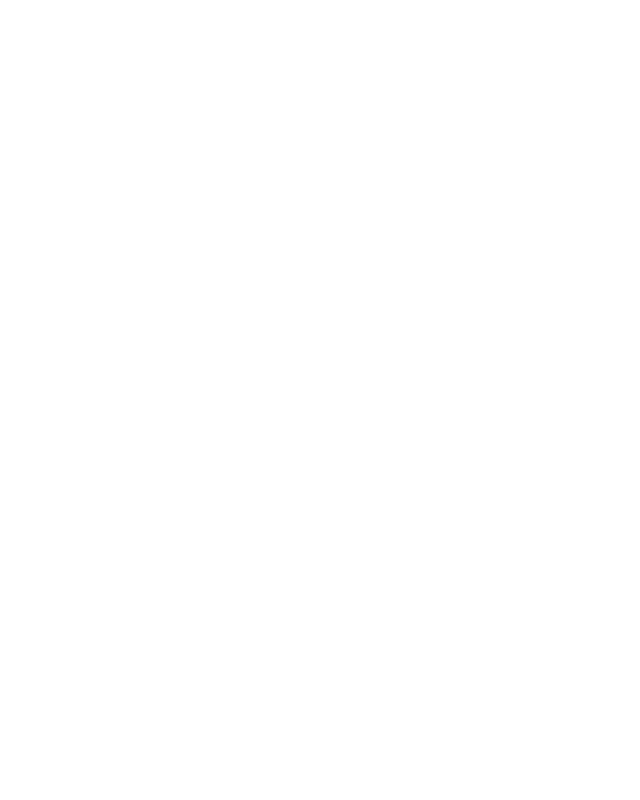
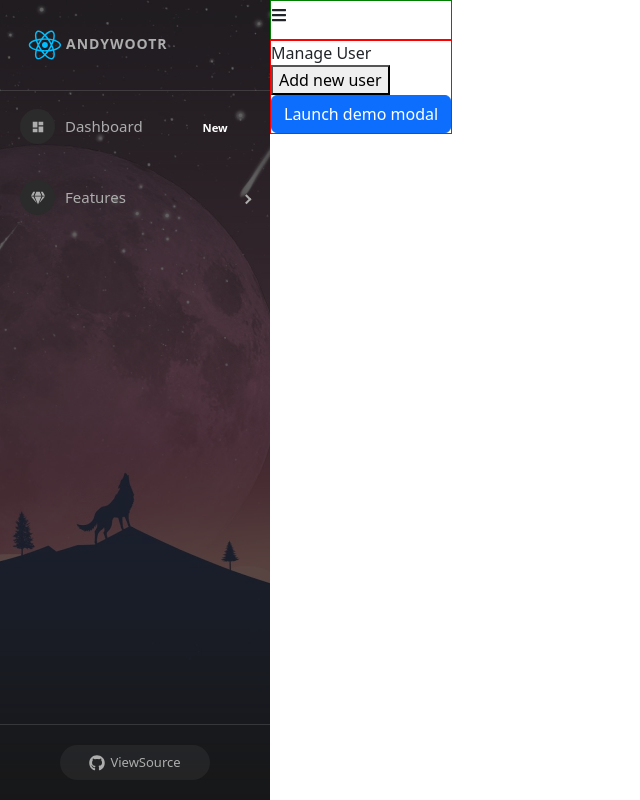
Before and after one commit to Anthony1821992/test-demo-react, a React (Create React App) app: page /admin/manage-users in a window 1280 px wide. Before the commit this address had no page. Shown: the whole page, without its empty margins (0-640 px from the left). Built offline with nearby package versions, Linux system fonts and the light colour scheme.

Commit message:
video 56

```diff
--- a/src/components/Admin/Admin.js
+++ b/src/components/Admin/Admin.js
@@ -2,6 +2,7 @@
 import "./Admin.scss";
 import React, { useState } from "react";
 import { FaBars } from "react-icons/fa";
+import { Outlet } from "react-router-dom";
 
 const Admin = (props) => {
   const [collapsed, setCollapsed] = useState(false);
@@ -13,12 +14,16 @@
         </div>
 
         <div className="admin-content">
-          <FaBars
-            onClick={() => {
-              setCollapsed(!collapsed);
-            }}
-          />
-          <span>Content Here</span>
+          <div className="admin-header">
+            <FaBars
+              onClick={() => {
+                setCollapsed(!collapsed);
+              }}
+            />
+          </div>
+          <div className="admin-main">
+            <Outlet />{" "}
+          </div>
         </div>
       </div>
     </div>
--- a/src/components/Admin/Admin.scss
+++ b/src/components/Admin/Admin.scss
@@ -5,4 +5,13 @@
       height: 100vh !important;
     }
   }
+  .admin-content {
+    .admin-header {
+      height: 40px;
+      border: 1px solid green;
+    }
+    .admin-main {
+      border: 1px solid red;
+    }
+  }
 }
--- /dev/null
+++ b/src/components/Admin/Content/DashBoard.js
@@ -0,0 +1,4 @@
+const DashBoard = (props) => {
+  return <div>Dash Board</div>;
+};
+export default DashBoard;
--- /dev/null
+++ b/src/components/Admin/Content/ManageUser.js
@@ -0,0 +1,18 @@
+import ModalCreateUser from "./ModalCreateUser";
+
+const ManageUser = (props) => {
+  return (
+    <div className="manage-users-container">
+      <div className="title">Manage User</div>
+      <div className="users-content">
+        <div>
+          <button>Add new user</button>
+        </div>
+        <div>
+          <ModalCreateUser />
+        </div>
+      </div>
+    </div>
+  );
+};
+export default ManageUser;
--- /dev/null
+++ b/src/components/Admin/Content/ModalCreateUser.js
@@ -0,0 +1,62 @@
+import React, { useState } from "react";
+import Button from "react-bootstrap/Button";
+import Modal from "react-bootstrap/Modal";
+
+const ModalCreateUser = () => {
+  const [show, setShow] = useState(false);
+  const handleClose = () => setShow(false);
+  const handleShow = () => setShow(true);
+
+  return (
+    <>
+      <Button variant="primary" onClick={handleShow}>
+        Launch demo modal
+      </Button>
+
+      <Modal show={show} onHide={handleClose} size="xl" backdrop="static">
+        <Modal.Header closeButton>
+          <Modal.Title>Add New Users</Modal.Title>
+        </Modal.Header>
+        <Modal.Body>
+          <form className="row g-3">
+            <div className="col-md-6">
+              <label className="form-label">Email</label>
+              <input type="email" className="form-control" />
+            </div>
+            <div className="col-md-6">
+              <label className="form-label">Password</label>
+              <input type="password" className="form-control" />
+            </div>
+
+            <div className="col-md-6">
+              <label className="form-label">Username</label>
+              <input type="text" className="form-control" />
+            </div>
+            <div className="col-md-4">
+              <label className="form-label">Role</label>
+              <select className="form-select">
+                <option selected value="USER">
+                  USER
+                </option>
+                <option value="ADMIN">ADMIN</option>
+              </select>
+            </div>
+            <div className="col-md-12">
+              <label className="form-label">Image</label>
+              <input type="file" />
+            </div>
+          </form>
+        </Modal.Body>
+        <Modal.Footer>
+          <Button variant="secondary" onClick={handleClose}>
+            Close
+          </Button>
+          <Button variant="primary" onClick={handleClose}>
+            Save
+          </Button>
+        </Modal.Footer>
+      </Modal>
+    </>
+  );
+};
+export default ModalCreateUser;
--- a/src/components/Admin/SideBar.js
+++ b/src/components/Admin/SideBar.js
@@ -20,6 +20,7 @@
 import sidebarBg from "../../assets/bg2.jpg";
 import { DiReact } from "react-icons/di";
 import { MdDashboard } from "react-icons/md";
+import { Link } from "react-router-dom";
 const SideBar = (props) => {
   const { image, collapsed, rtl, toggled, handleToggleSidebar } = props;
 
@@ -58,11 +59,15 @@
               suffix={<span className="badge red">New</span>}
             >
               Dashboard
+              <Link to="/admin" />
             </MenuItem>
           </Menu>
           <Menu iconShape="circle">
             <SubMenu title={"Features"} icon={<FaGem />}>
-              <MenuItem> Users Management</MenuItem>
+              <MenuItem>
+                Users Management
+                <Link to="/admin/manage-users" />
+              </MenuItem>
               <MenuItem> Quizzes Management</MenuItem>
               <MenuItem> Questions Management</MenuItem>
             </SubMenu>
--- a/src/index.js
+++ b/src/index.js
@@ -10,6 +10,8 @@
 import User from "./components/User/User";
 import Admin from "./components/Admin/Admin";
 import HomePage from "./components/Home/HomePage";
+import ManageUser from "./components/Admin/Content/ManageUser";
+import DashBoard from "./components/Admin/Content/DashBoard";
 
 const root = ReactDOM.createRoot(document.getElementById("root"));
 root.render(
@@ -21,7 +23,10 @@
             <Route index element={<HomePage />} />
             <Route path="users" element={<User />} />
           </Route>{" "}
-          <Route path="admin" element={<Admin />} />
+          <Route path="/admin" element={<Admin />}>
+            <Route index element={<DashBoard />} />
+            <Route path="manage-users" element={<ManageUser />} />
+          </Route>
         </Routes>
       </BrowserRouter>
     </React.StrictMode>
```
